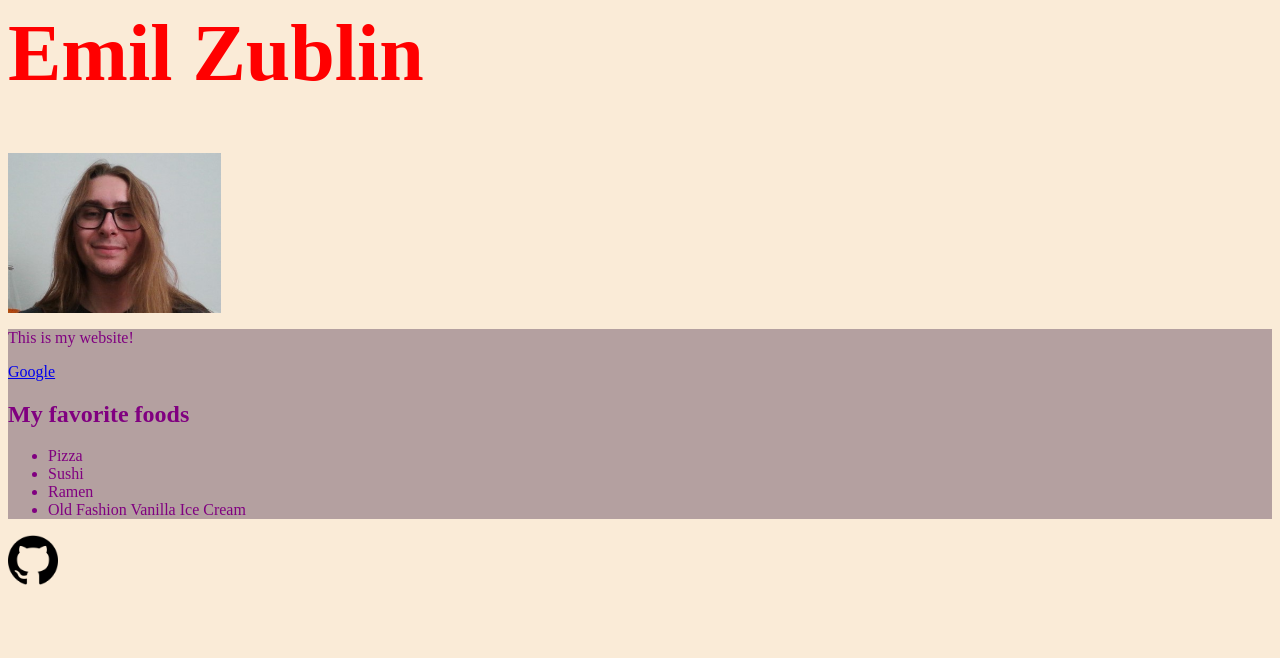
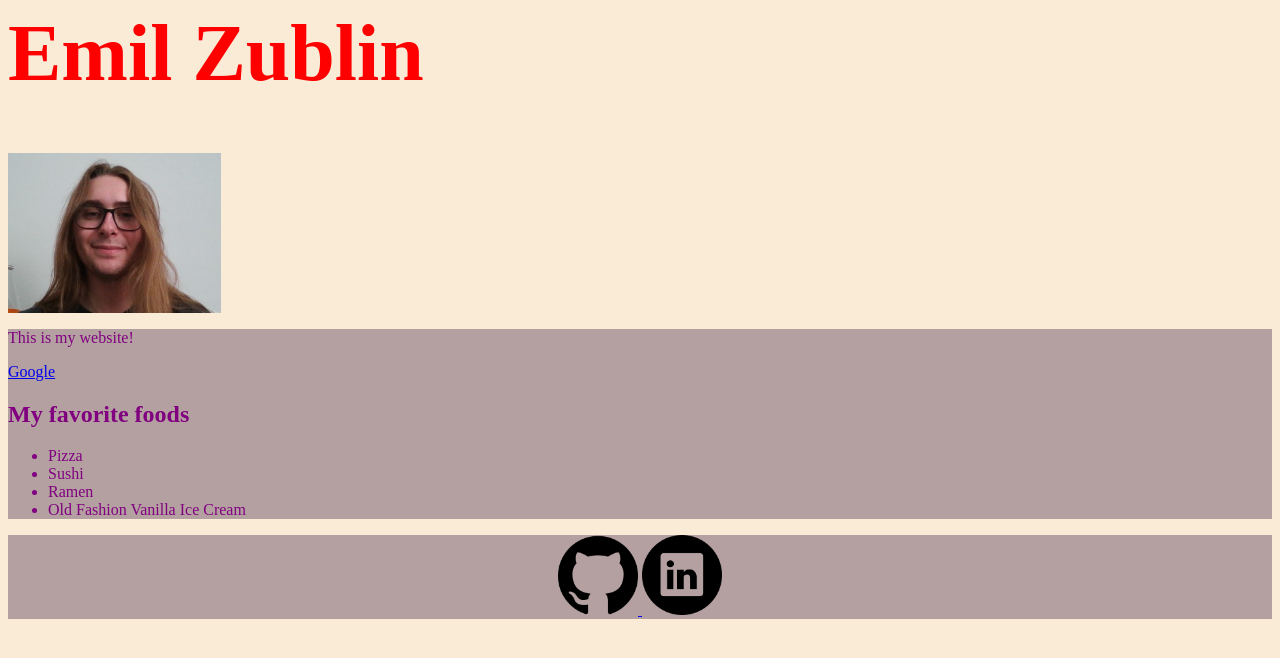
Before and after one commit to limenilbuz/limenilbuz.github.io, a plain HTML site: page index.html in a window 1280 px wide. Drawn offline with Linux system fonts and the light colour scheme.

Commit message:
Added linkedin

```diff
--- a/index.html
+++ b/index.html
@@ -22,8 +22,14 @@
             </ul>
 
         </div>
+        <div class=all_social_media>
         <a href="https://github.com/limenilbuz">
             <img src="imgs/github.png" class="social_media_icon">
+
         </a>
+        <a href="https://www.linkedin.com/in/emil-zublin-834190226/">
+            <img src="imgs/linkedin.png" class="social_media_icon">
+        </a>
+        </div>
     </body>
 </html>
--- a/style.css
+++ b/style.css
@@ -7,6 +7,10 @@ h1 {
 
 }
 
+#profile_pic:hover
+{
+    height: 15em;
+}
 
 
 body {
@@ -20,5 +24,9 @@ div {
 }
 
 .social_media_icon {
-    height: 50px;
+    height: 5em;
 }
+
+.all_social_media{
+    text-align: center;
+}
```
Also changed, not shown: imgs/linkedin.png (added).
